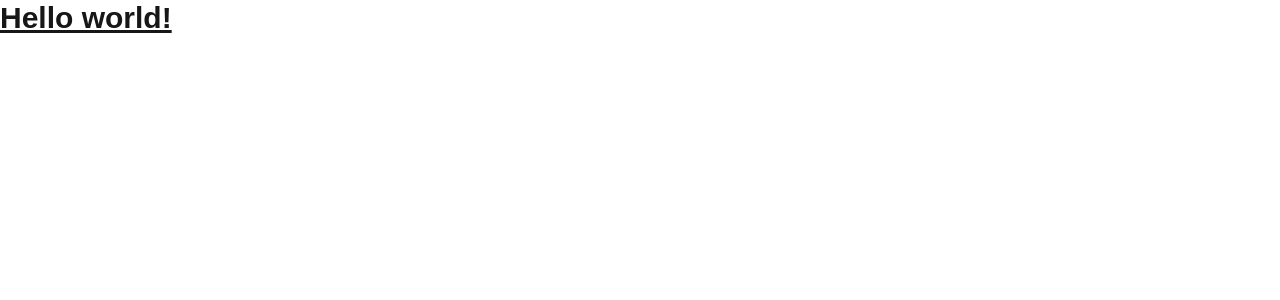
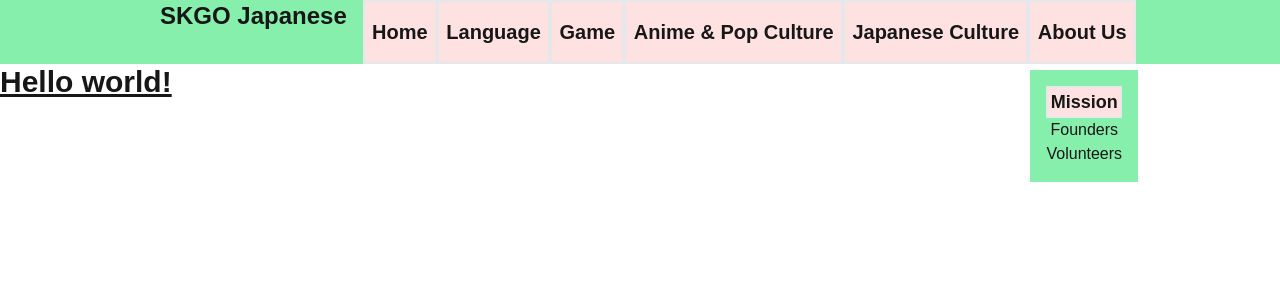
Before and after one commit to Kekechi/SKGO-Japanese-v2, a Next.js app: page / in a window 1280 px wide. Shown: the top 300 px of the page. Built offline with nearby package versions, Linux system fonts and the light colour scheme.

Commit message:
navbar in progress

```diff
--- a/src/app/components/navbar/index.tsx
+++ b/src/app/components/navbar/index.tsx
@@ -4,6 +4,50 @@ import Link from "next/link";
 const Navbar = () => {
   return (
     <div>
+      <nav className="width-full bg-green-300">
+        <div className="mx-auto max-w-screen-lg px-4 flex">
+          <h1 className="text-2xl font-bold flex-none px-4">SKGO Japanese</h1>
+          <ul className="flex flex-auto">
+            <li className=" text-center bg-red-100 border-2 flex-auto py-4">
+              <Link href="home" className="text-xl font-bold ">
+                Home
+              </Link>
+            </li>
+            <li className=" text-center bg-red-100 border-2 flex-auto py-4">
+              <Link href="language" className="text-xl font-bold">
+                Language
+              </Link>
+            </li>
+            <li className=" text-center bg-red-100 border-2 flex-auto py-4">
+              <Link href="game" className="text-xl font-bold">
+                Game
+              </Link>
+            </li>
+            <li className=" text-center bg-red-100 border-2 flex-auto py-4">
+              <Link href="" className="text-xl font-bold">
+                Anime & Pop Culture
+              </Link>
+            </li>
+            <li className=" text-center bg-red-100 border-2 flex-auto py-4">
+              <Link href="culture" className="text-xl font-bold">
+                Japanese Culture
+              </Link>
+            </li>
+            <li className="text-center bg-red-100 border-2 flex-auto relative hover:bg-green-200">
+              <Link href="about" className="text-xl font-bold">
+                <div className="py-4">About Us</div>
+              </Link>
+              <ul className="fixed mt-2 p-4 bg-green-300">
+                <li className=" text-center bg-red-100 border-2 text-lg font-semibold">
+                  Mission
+                </li>
+                <li>Founders</li>
+                <li>Volunteers</li>
+              </ul>
+            </li>
+          </ul>
+        </div>
+      </nav>
     </div>
   );
 };
```
